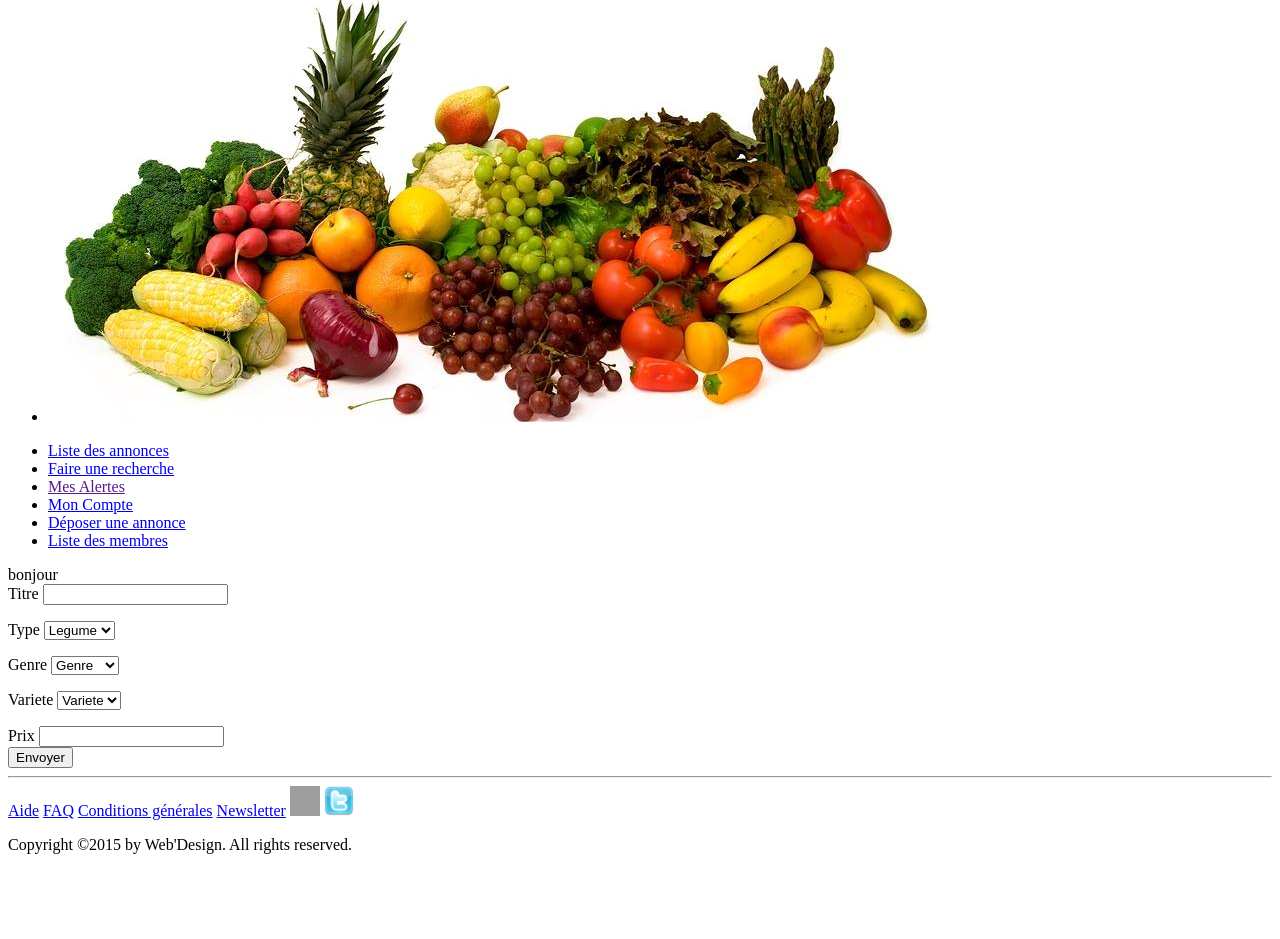
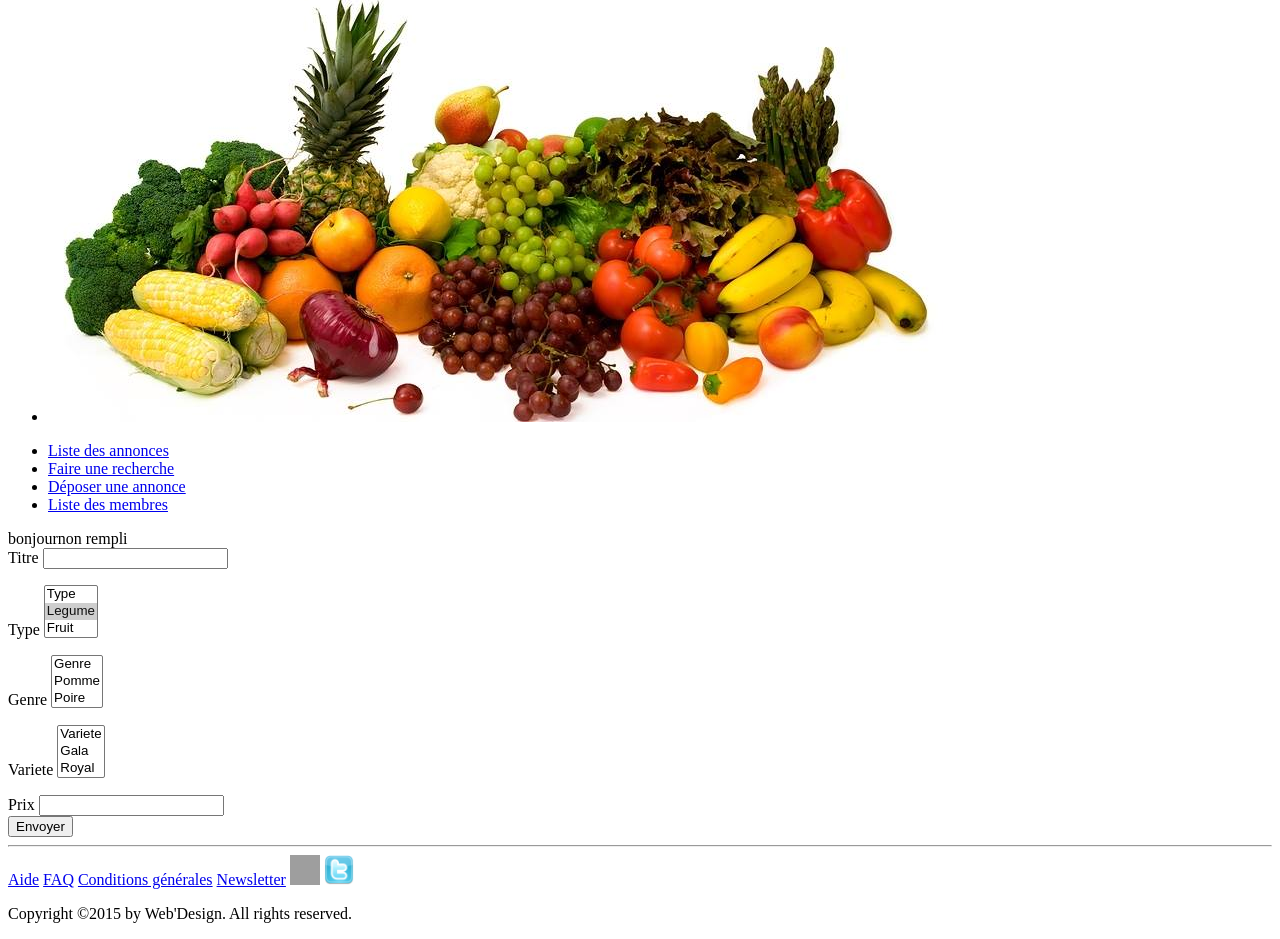
Before and after one commit to G6aleboncoing/APP, a PHP site: page /creerannonce.php in a window 1280 px wide. Shown: the part 1364-2303 px from the top of the page. Before the commit the page ends 2218 px from the top, so only its background shows below. Run offline with PHP 8.4, Linux system fonts and the light colour scheme; the visitor is signed in with stand-in values (Sample User, id 1); a stand-in replaces the project's code that opens the database connection; grey boxes are pictures that could not be loaded.

Commit message:
new base de donne + annonce 2.0
nouvelle base de données pour type et etc. Correction de nombreux bug +
gestion session

```diff
--- a/BDD/base de donnée.sql
+++ b/BDD/base de donnée.sql
@@ -18,6 +18,8 @@ CREATE TABLE `annonces` (
 	`genre` varchar(30) NOT NULL,
 	`variete` varchar(30) NOT NULL,
 	`prix` varchar(30) NOT NULL,
+	`id_membre` int(11) NOT NULL,
+
 
 	PRIMARY KEY (`id_annonce`)
 ) ENGINE=MyISAM DEFAULT CHARSET=latin1 AUTO_INCREMENT=1 ;
--- a/PHP/Listeannonces.php
+++ b/PHP/Listeannonces.php
@@ -26,7 +26,7 @@
 ?>
     <p>
     <strong>annonces</strong> : <?php echo $donnees['titre']; ?><br />
-    Description:<?php echo $donnees['description']; ?> <br />
+    Type:<?php echo $donnees['typ']; ?> <br />
 	Genre: <?php echo $donnees['genre']; ?> <br />
     Variete: <?php echo $donnees['variete']; ?> <br />
 	Prix: <?php echo $donnees['prix']; ?> <br />
--- a/PHP/boutonsection.php
+++ b/PHP/boutonsection.php
@@ -5,8 +5,12 @@
 <ul>
 <li class="active"><a href="Listeannonces.php">Liste des annonces</a></li>
 <li><a href="recherche.php">Faire une recherche</a></li>
-<li><a href="">Mes Alertes</a></li>
-<li><a href="compte.php">Mon Compte</a></li>
+
+<?php if (isset($_SESSION['email'])!=''){
+	echo '<li><a href="compte.php">Mon Compte</a></li>
+			<li><a href="">Mes Alertes</a></li>';
+}?>
+
 <li><a href="creerannonce.php">Déposer une annonce</a></li>
 <li class="last"><a href="listemembres.php">Liste des membres</a></li>
 
--- a/PHP/connexion.php
+++ b/PHP/connexion.php
@@ -44,6 +44,11 @@ $i=0;
 					echo'bon mot de passe ';
 					$_SESSION['email']= $data['email'];
 					$_SESSION['passe']= $data['mot_passe'];
+					$_SESSION['ID_membre']= $data['id_membre'];
+					$_SESSION['nom']= $data['nom'];
+					$_SESSION['prenom']= $data['prenom'];
+					$_SESSION['Pays']= $data['pays'];
+					$_SESSION['ville']= $data['ville'];
 					$req2->closeCursor();
 
 				} else {
--- a/PHP/creerannonce.php
+++ b/PHP/creerannonce.php
@@ -21,36 +21,33 @@ include("configuration.php"); ?>
 
 <?php
 
-if(	isset($_SESSION['email'])!='' )
+if(	isset($_SESSION['ID_membre'])!='' )
 	{
 		echo'bonjour';
 		//vérifier si les champs sont remplis-si le formulaire a été envoyé
 		if(isset($_POST)!='' &&
 		isset($_POST['titre'])!='' &&
-		isset($_POST['description'])!='' &&
 		isset($_POST['typ'])!='' &&
 		isset($_POST['genre'])!='' &&
 		isset($_POST['variete'])!='' &&
 		isset($_POST['prix'])!='' )
 		{
-
+		echo'rempli';
 			if(!empty($_POST['titre'])
-			&& !empty($_POST['description'])
 			&& !empty($_POST['typ'])
 			&& !empty($_POST['genre'])
 			&& !empty($_POST['variete'])
 			&& !empty($_POST['prix']))
 			{
 
-				echo'rempli';
+				echo'rempli2';
 
 				//Alors on enleve lechappement
 
 				$_POST['titre'] = stripslashes(trim($_POST['titre']));
-				$_POST['description'] = stripslashes(trim($_POST['description']));
-				$_POST['typ'] = stripslashes(trim($_POST['typ']));
-				$_POST['genre'] = stripslashes(trim($_POST['genre']));
-				$_POST['variete'] = stripslashes(trim($_POST['variete']));
+				$typ_Array = $_POST['typ'];
+				$genre_Array = $_POST['genre'];
+				$variete_Array = $_POST['variete'];
 				$_POST['prix'] = stripslashes(trim($_POST['prix']));
 
 				echo'echappemment';
@@ -58,16 +55,17 @@ if(	isset($_SESSION['email'])!='' )
 
 				$id_annonce = '';
 				$titre = $_POST['titre'];
-				$description = $_POST['description'];
-				$typ= $_POST['typ'];
-				$genre = $_POST['genre'];
-				$variete= $_POST['variete'];
+				$typ=  implode(",", $typ_Array);
+				$genre =  implode(",", $genre_Array);
+				$variete=  implode(",", $variete_Array);
 				$prix = $_POST['prix'];
+				$id_membre = $_SESSION['ID_membre'];
+
 
 				//préparer connexion bdd
 				if($i = $bdd->prepare("
-				INSERT INTO annonces (id_annonce,titre,description,typ,genre,variete, prix)
-				VALUES (:id_annonce,:titre,:description,:typ,:genre,:variete,:prix)")
+				INSERT INTO annonces (id_annonce,titre,typ,genre,variete, prix,id_membre)
+				VALUES (:id_annonce,:titre,:typ,:genre,:variete,:prix,:id_membre)")
 				)
 				{
 
@@ -75,37 +73,37 @@ if(	isset($_SESSION['email'])!='' )
 					//envoi base de données
 					$i->bindParam(':id_annonce', $id_annonce);
 					$i->bindParam(':titre', $titre);
-					$i->bindParam(':description', $description);
 					$i->bindParam(':typ', $typ);
 					$i->bindParam(':genre', $genre);
 					$i->bindParam(':variete', $variete);
 					$i->bindParam(':prix', $prix);
+					$i->bindParam(':id_membre', $id_membre);
 					$i->execute();
 
 					echo'envoyé';
 				}
 			}
 		}else
-		{	$form = true;
+		{	echo'non rempli';;
 		}
 	} else
 	{
-		echo '</br>vous devez être connecter pour pouvoir poser une annonce';
+
 	}
 
 if (isset($_SESSION['email'])!='')
 	{
 ?>
 
-
+</br>
 		<div class="creerannonce">
 		<form method="post" action="creerannonce.php">
 
 		<label for="titre">Titre</label>
 		<input type="text" name="titre" id="titre" value=""/><br />
 
-		<p>	<label for="Type">Type</label>
-		<select name="Type">
+		<p>	<label for="Typ">Type</label>
+		<select name="typ[]" multiple size="3">
 			<option value="Null">Type</option>
 			<option value="Legume"" selected="selected">Legume</option>
 			<option value="Fruit">Fruit</option>
@@ -113,7 +111,7 @@ if (isset($_SESSION['email'])!='')
 		</p>
 
 		<p>	<label for="Genre">Genre</label>
-		<select name="Genre">
+		<select name="genre[]"  multiple size="3">
 			<option value="Null" ""selected="selected">Genre</option>
 			<option value="Pomme">Pomme</option>
 			<option value="Poire">Poire</option>
@@ -121,7 +119,7 @@ if (isset($_SESSION['email'])!='')
 		</select>
 		</p>
 		<p>	<label for="Variete">Variete</label>
-		<select name="Variete">
+		<select name="variete[]" multiple size="3">
 			<option value="Null" ""selected="selected">Variete</option>
 			<option value="Gala">Gala</option>
 			<option value="Royal">Royal</option>
@@ -142,7 +140,8 @@ if (isset($_SESSION['email'])!='')
 <?php
 	} else
 	{
-		echo '</br>vous devez être connecter pour poser une annonce </br>';
+		echo '</br>vous devez être connecter pour poser une annonce </br>
+		<a href="Inscription.php" id="password_forgotten">laissez vous guider ;)</a></br>';
 	}
 ?>
 
```
Also changed, not shown: PHP/Compte.php (+6 -2 lines).
